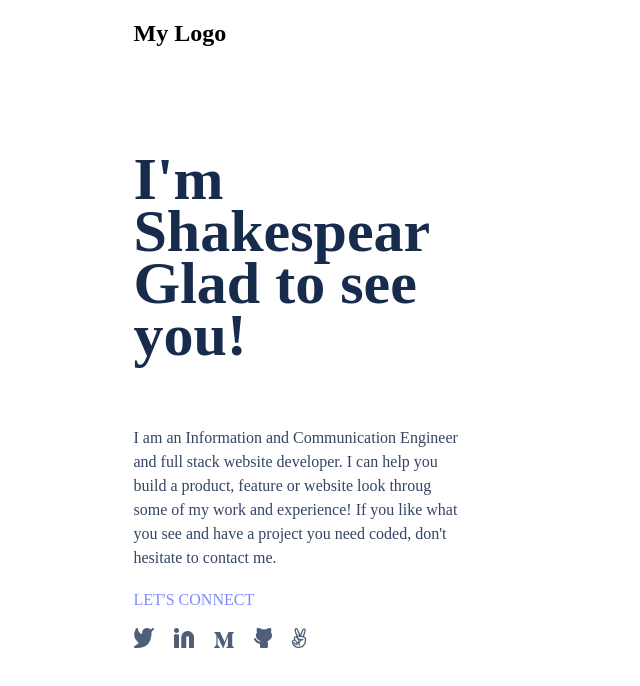
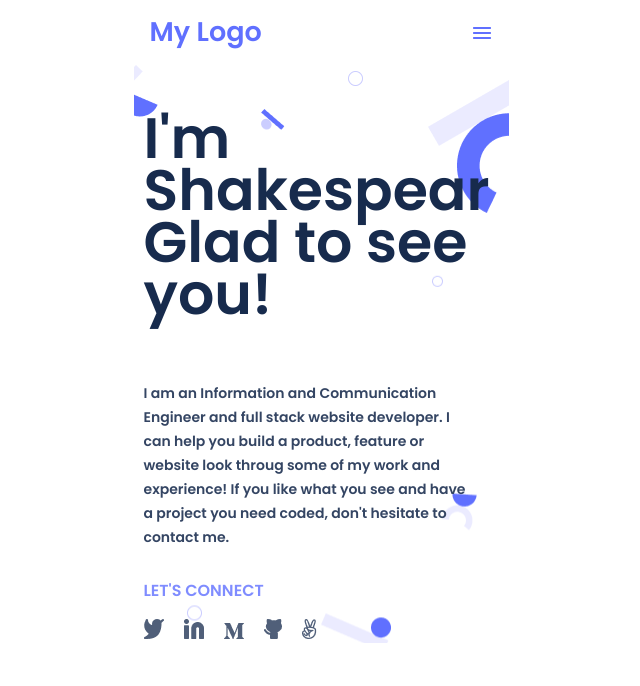
Before and after one commit to shakespear95/portfolio-project, a website: page index.html in a window 1280 px wide. Shown: the whole page, without its empty margins (319-959 px from the left). Drawn offline with Linux system fonts and the light colour scheme.

Commit message:
finished the CSS and HTML file, i also linked the font Poppins

```diff
--- a/css/style.css
+++ b/css/style.css
@@ -1,15 +1,43 @@
+
+@import url('https://fonts.googleapis.com/css2?family=Poppins:wght@600&display=swap');
 body {
 
   width: 375px;
   height: 718px;
   background-color: white;
   margin: auto;
+  padding-bottom: 50px;
+}
+nav {
+  display: flex;
+  justify-content: space-between;
+}
+.options {
+  margin: 25px 18px 0px 0px;
+}
+.home {
+  background-image: url('../img/header-shapes\ mobile.png');
+}
+.middle{
+  padding-left: 10px;
+}
+.mylogo{
+font-family: 'Poppins';
+font-style: normal;
+font-weight: 700;
+font-size: 18px;
+line-height: 20px;
+display: flex;
+align-items: center;
+text-align: center;
+color: #6070FF;
+padding-left: 1rem;
 }
 .text1 {
   font-family: 'Poppins';
   font-style: normal;
   font-weight: 700;
-  font-size: 40px;
+  font-size: 38px;
   line-height: 52px;
   display: flex;
   align-items: center;
@@ -22,7 +50,7 @@ body {
   font-family: 'Poppins';
   font-style: normal;
   font-weight: 400;
-  font-size: 16px;
+  font-size: 14px;
   line-height: 24px;
   color: #344563;
   flex-grow: 0;
--- a/index.html
+++ b/index.html
@@ -15,12 +15,14 @@
                     My Logo
                 </h1>
             </div>
-            <div class="options"> </div>
+            <div class="options">
+                <a href="#">
+                    <img src="img/Union.png" alt="Union">
+                </a>
+            </div>
         </nav>
     </header>
-
-    <br>
-    <br>
+    <section class="home">
         <div class="middle">
             <div class="text1">
                 <h2>I'm Shakespear Glad to see you!</h2>
@@ -30,8 +32,8 @@
                     I am an Information and Communication Engineer and full stack website developer. I can help you build a product, feature or website look throug some of my work and experience! If you like what you see and have a project you need coded, don't hesitate to contact me.
                 </p>
             </div>
-    </div>
-
+           <br>
+           <br>
             <div class="connect">
                 <div class="text3">
                     <p>LET'S CONNECT </p>
@@ -63,6 +65,7 @@
                     </div>
                 </div>
             </div>
-
+        </div>
+    </section>
 </body>
 </html>
```
Also changed, not shown: img/Union.png (added), img/header-shapes mobile.png (added). Lines whose indentation alone changed are shown as unchanged.
